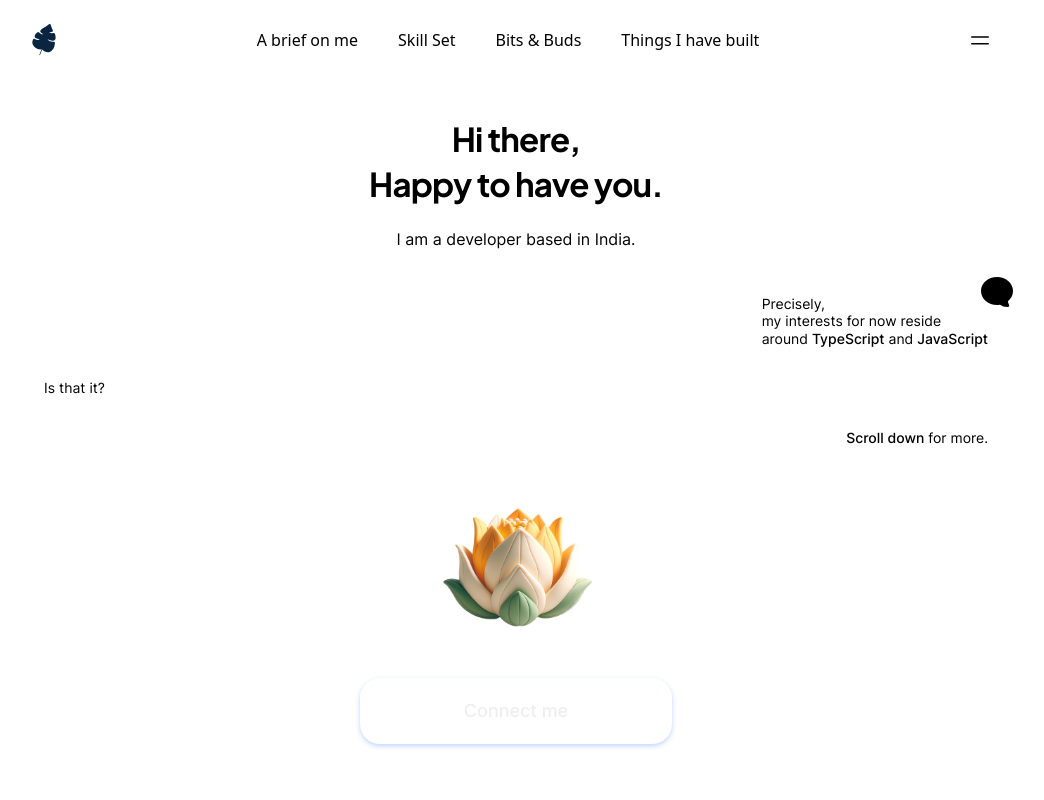
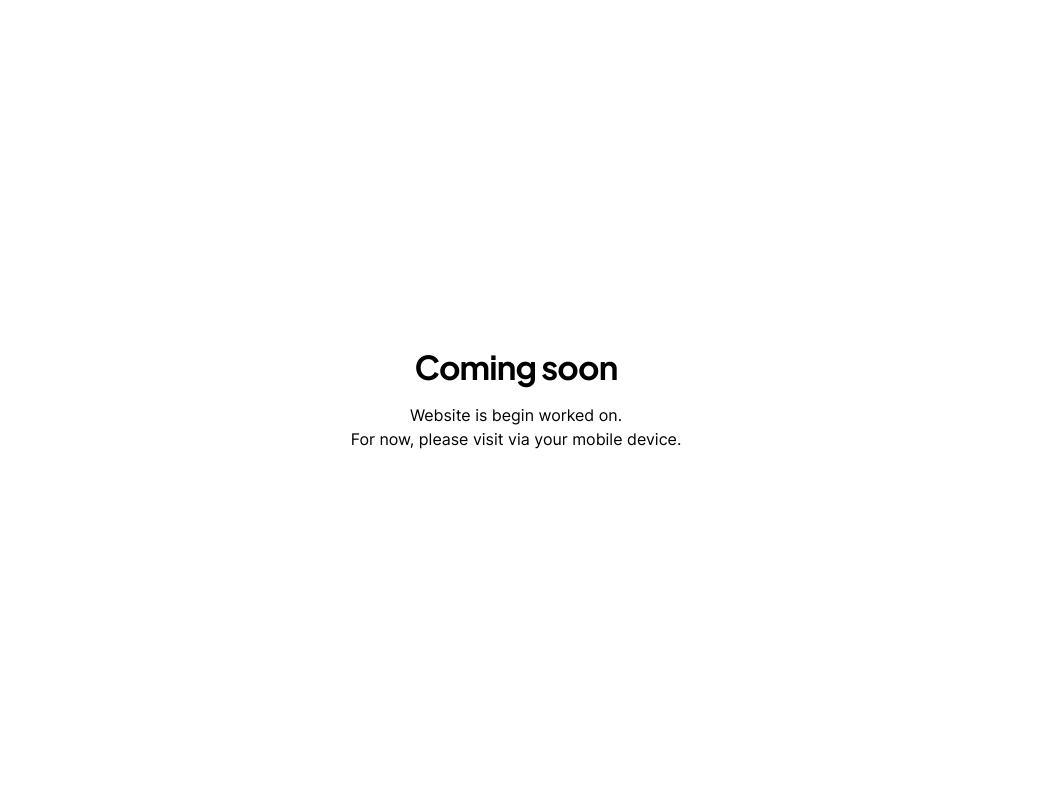
Before and after one commit to sourinsarkar/portfolioX, a React (Vite) app: page / in a window 1280 px wide. Shown: the top 800 px of the page, without its empty margins (124-1168 px from the left). Built offline with nearby package versions, Linux system fonts and the light colour scheme.

Commit message:
Added: Mask for bigger screen

```diff
--- a/src/layouts/Home.tsx
+++ b/src/layouts/Home.tsx
@@ -4,7 +4,13 @@ import Navbar from "../components/Navbar"
 const Home: React.FC = () => {
     return (
         <div className="max-w-screen-lg mx-auto">
-            <div className="mx-6">
+            <div className="sm:h-dvh hidden sm:flex justify-center items-center">
+                <div className="p-10 rounded-3xl bg-blueL-1x">
+                    <h1 className="text-center primary-font font-bold text-3.5xl tracking-tight leading-none text-blue-10x">Coming soon</h1>
+                    <p className="text-center sub-font text-blueD-10x mt-5">Website is begin worked on.<br/>For now, please visit via your mobile device.</p>
+                </div>
+            </div>
+            <div className="mx-6 sm:hidden">
                 <Navbar />
                 <Content />
             </div>
```
